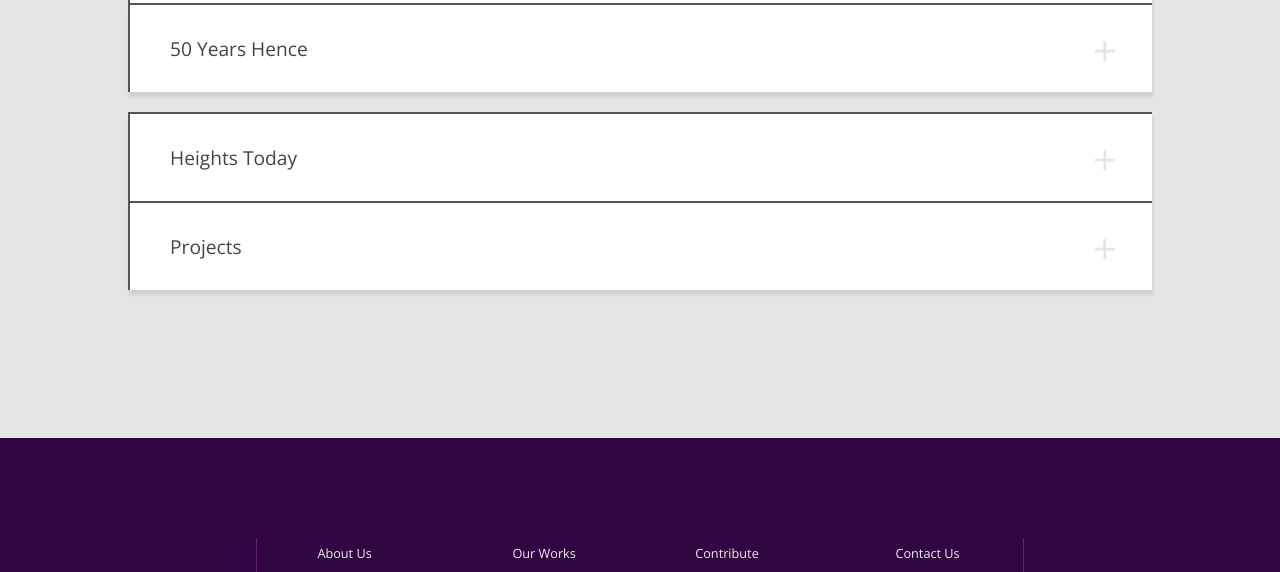
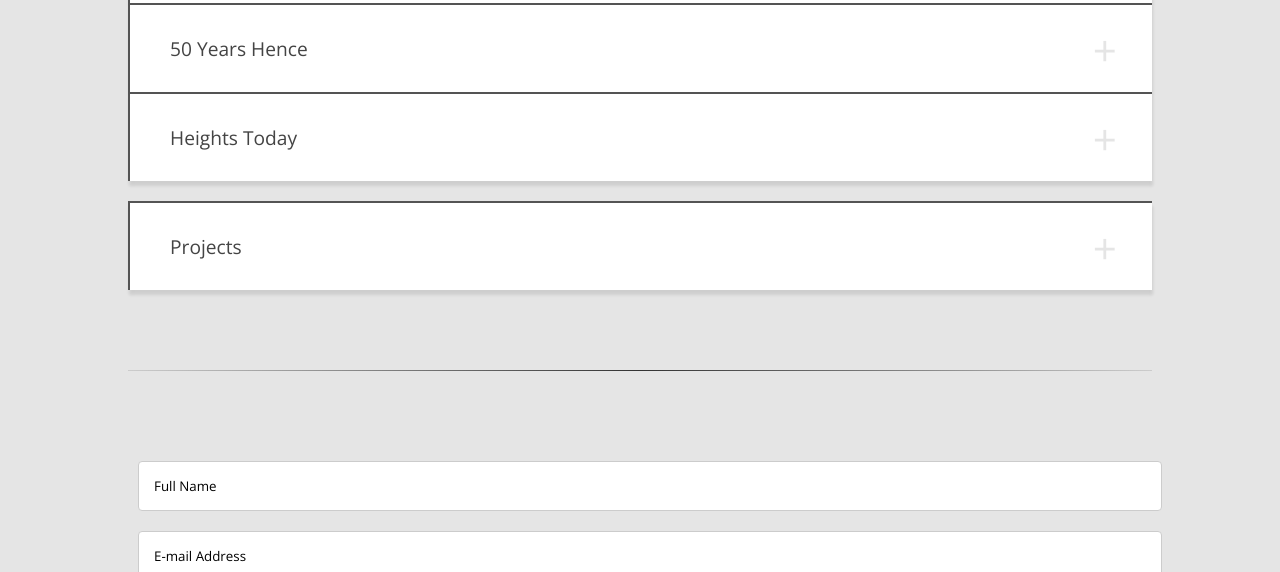
Before and after one commit to abbeeeeyyyyy/admu-heights, a plain HTML site: page index_about.html in a window 1280 px wide. Shown: the part 1710-2282 px from the top of the page. Drawn offline with nearby package versions, Linux system fonts and the light colour scheme.

Commit message:
Added text fields and styled them

```diff
--- a/index_about.html
+++ b/index_about.html
@@ -38,7 +38,7 @@
       <!-- main content here -->
        <p class="abt_us_title">About Us</p>
 
-       <button class="accordion">What is Heights?</button>
+       <button class="accordion intro">What is Heights?</button>
         <div class="panel">
           <p>The Official Literary and Artistic Publication and Organization of the Ateneo De Manila University
             <br><br>
@@ -49,7 +49,7 @@
             As an organization, HEIGHTS seeks to foster a deep appreciation of Filipino literature and art. Through its various projects, HEIGHTS aims to highlight the relevance of literature and art within the Ateneo community.</p>
         </div>
 
-        <button class="accordion">History</button>
+        <button class="accordion h_main">History</button>
         <div class="panel_history">
 
           <button class="accordion history">Before Heights</button>
@@ -123,7 +123,7 @@
                 The end of the 90s and the early parts of the millennium saw HEIGHTS as a publication and organization dedicated to the development of its individual members; with this, emphasis on experimentation in terms of folio concept, literary and artistic form and philosophy flourished. A special folio that contained the works of the fellows of the HEIGHTS National Writers Workshops was published. The series of Seniors' Folios in these years depicted the students' reactions to emerging technological sophistications and possibilities.</p>
               </div>
 
-            <button class="accordion history">Heights Today</button>
+            <button class="accordion history_last">Heights Today</button>
               <div class="panel">
                 <p>In the last four years, HEIGHTS has been gradually working towards the standardization of organizational structures and practices as well as in terms of events and the very folio. After moving from the original Publication Room in Gonzaga Hall to the MVP Center for Student Leadership in 2008, the roles of the non-deliberating staffs were met with expansion and reorganization, and what was then the Lay-Out Staff was reconstructed as the Design Staff, whose scope of work now includes archiving, documentation, and website maintenance; design studies are undertaken by the staff to ensure that the message of the editorial is clear. The Special Projects Staff was also reorganized and streamlined as the Production Staff, in charge of the creation, execution, and management of all HEIGHTS events and activities such as the book launches and general assemblies. Thus, the two organizational staffs of HEIGHTS were born. Moderators were also assigned to every staff to encourage a more focused and collaborative partnership with certain Ateneo faculty members in the individual workings of HEIGHTS. <br> <br>
 
@@ -156,6 +156,22 @@
             The Creative Talk Series is primarily a collaboration with the deliberating editors and the production staff. Its main objective is to stimulate discourse about the most relevant topics in the contemporary literary and artistic scene, targeted at the Ateneo community. Two of the most successful creative talks put together by HEIGHTS were Art vs. Porn (2013) and #AlDubNation: Ang Semantika ng Kalyeserye (2015).
           </p>
         </div>
+
+        <hr>
+
+        <div class="Contact-Us">
+
+          <form>
+          <input type="text" name="fullName" value="Full Name"> <br>
+          <input type="text" name="e-mail" value="E-mail Address"> <br>
+          <input type="text" name="contactNo" value="Contact Number"> <br>
+          <input type="text" name="chooseSub" value="Choose Subject"> <br>
+          <input type="text" name="comment" value="What do you want to tell us?"> <br>
+          <input type="submit" value="Submit">
+        </form>
+
+        </div>
+
 
 
     </section>
--- a/style_about.css
+++ b/style_about.css
@@ -248,11 +248,14 @@ font-family: Open Sans; }
   transition: 0.4s;
   font-family: 'Open Sans', sans-serif;
   font-size: 1.2em;
-  margin-bottom: 20px;
+  margin-bottom: 0px;
 
   box-shadow: 1px 5px 3px 0px rgba(0, 0, 0, 0.1);
 }
 
+.intro {
+  margin-bottom: 20px;
+}
 /* Add a background color to the button if it is clicked on (add the .active class with JS), and when you move the mouse over it (hover) */
 .active, .accordion:hover {
   background-color: #ccc;
@@ -293,11 +296,33 @@ font-family: Open Sans; }
   font-family: 'Open Sans', sans-serif;
 }
 
-.panel_history {
-  padding: 0px;
+.history {
   margin: 0px;
 }
 
-.history {
-  margin: 0px;
+.h_main {
+  margin-bottom: 20px;
 }
+
+.history_last {
+  margin-bottom: 20px;
+  margin-top: 0px;
+}
+
+hr {
+  margin-top: 80px;
+  margin-bottom: 80px;
+  border: 0;
+  height: 1px;
+  background: #333;
+  background-image: linear-gradient(to right, #ccc, #333, #ccc);
+}
+
+input[type=text] {
+  width: 100%;
+  padding: 15px;
+  margin: 10px;
+  border: 1px solid #ccc;
+  border-radius: 4px;
+  box-sizing: border-box;
+}
```
